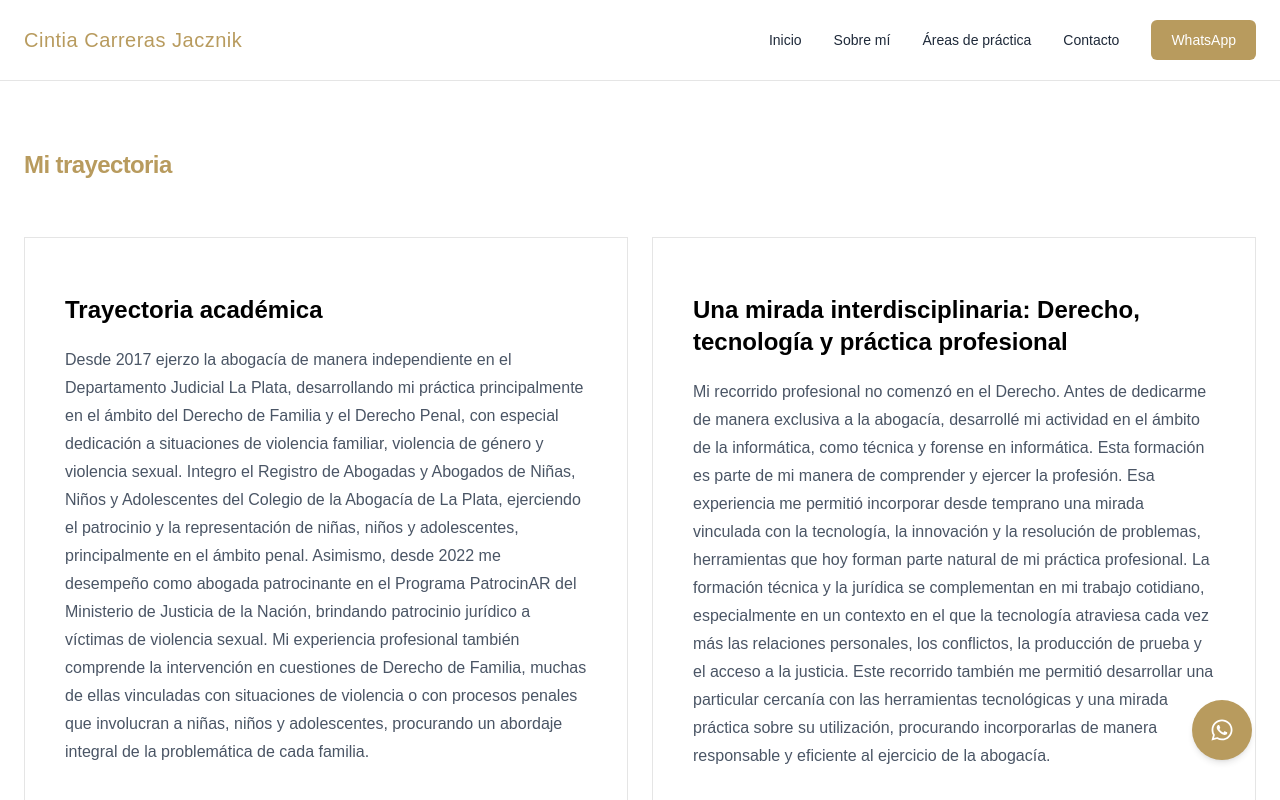
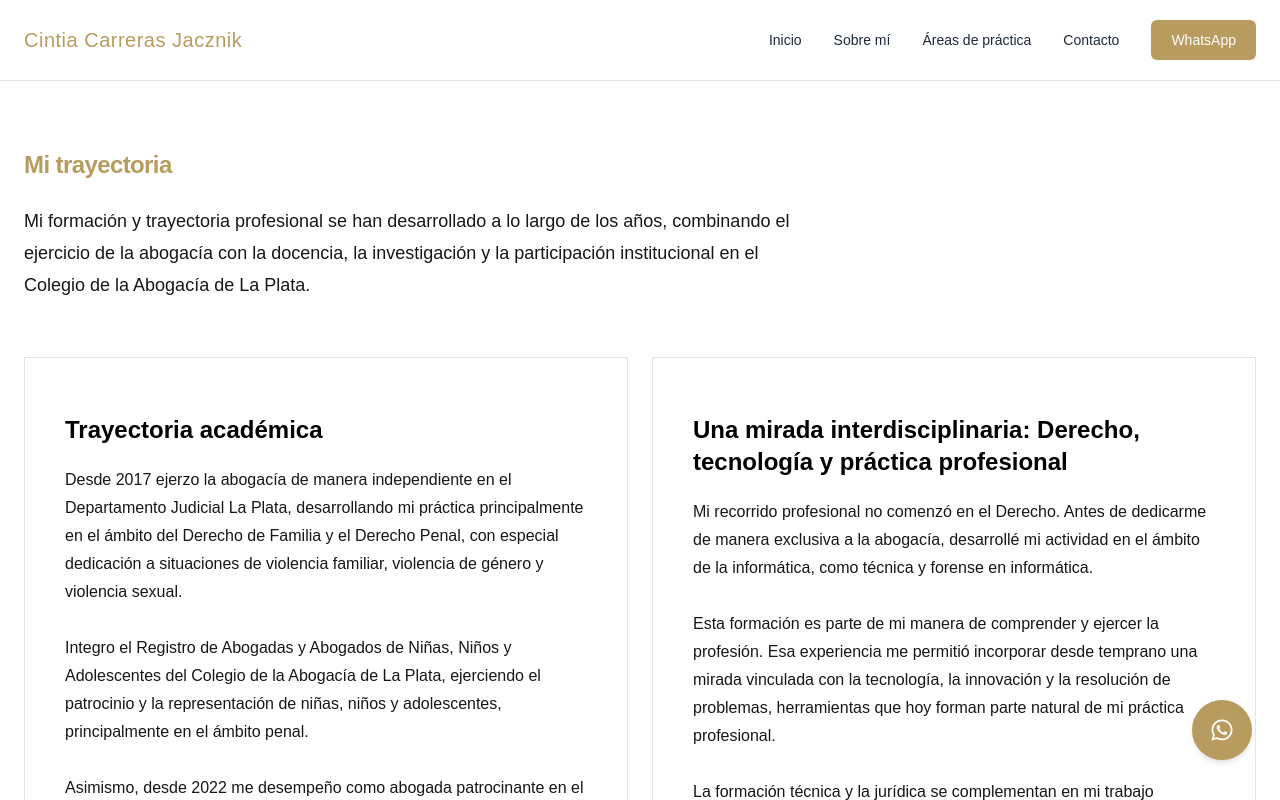
Before and after one commit to juancivardi/estudio-juridico-cintia-carreras, a Next.js app: page /trayectoria in a window 1280 px wide. Shown: the top 800 px of the page. Built offline with nearby package versions, Linux system fonts and the light colour scheme.

Commit message:
Add text to the page trayectoria

```diff
--- a/app/trayectoria/page.tsx
+++ b/app/trayectoria/page.tsx
@@ -13,7 +13,7 @@ export default function TrayectoriaPage() {
             </h1>
 
             <p className="mt-6 text-lg leading-8">
-
+              Mi formación y trayectoria profesional se han desarrollado a lo largo de los años, combinando el ejercicio de la abogacía con la docencia, la investigación y la participación institucional en el Colegio de la Abogacía de La Plata.
             </p>
           </div>
 
@@ -30,7 +30,7 @@ export default function TrayectoriaPage() {
                 </h2>
 
                 {/* Introducción */}
-                <p className="mt-5 leading-7 text-gray-600">
+                <p className="whitespace-pre-line mt-5 leading-7 text-gray-640">
                   {seccion.intro}
                 </p>
 
--- a/data/trayectoria.ts
+++ b/data/trayectoria.ts
@@ -1,22 +1,50 @@
 export const trayectoria = [
   {
     title: "Trayectoria académica",
-    intro: "Desde 2017 ejerzo la abogacía de manera independiente en el Departamento Judicial La Plata, desarrollando mi práctica principalmente en el ámbito del Derecho de Familia y el Derecho Penal, con especial dedicación a situaciones de violencia familiar, violencia de género y violencia sexual. Integro el Registro de Abogadas y Abogados de Niñas, Niños y Adolescentes del Colegio de la Abogacía de La Plata, ejerciendo el patrocinio y la representación de niñas, niños y adolescentes, principalmente en el ámbito penal. Asimismo, desde 2022 me desempeño como abogada patrocinante en el Programa PatrocinAR del Ministerio de Justicia de la Nación, brindando patrocinio jurídico a víctimas de violencia sexual. Mi experiencia profesional también comprende la intervención en cuestiones de Derecho de Familia, muchas de ellas vinculadas con situaciones de violencia o con procesos penales que involucran a niñas, niños y adolescentes, procurando un abordaje integral de la problemática de cada familia."
+    intro: `Desde 2017 ejerzo la abogacía de manera independiente en el Departamento Judicial La Plata, desarrollando mi práctica principalmente en el ámbito del Derecho de Familia y el Derecho Penal, con especial dedicación a situaciones de violencia familiar, violencia de género y violencia sexual.
+
+Integro el Registro de Abogadas y Abogados de Niñas, Niños y Adolescentes del Colegio de la Abogacía de La Plata, ejerciendo el patrocinio y la representación de niñas, niños y adolescentes, principalmente en el ámbito penal.
+
+Asimismo, desde 2022 me desempeño como abogada patrocinante en el Programa PatrocinAR del Ministerio de Justicia de la Nación, brindando patrocinio jurídico a víctimas de violencia sexual.
+
+Mi experiencia profesional también comprende la intervención en cuestiones de Derecho de Familia, muchas de ellas vinculadas con situaciones de violencia o con procesos penales que involucran a niñas, niños y adolescentes, procurando un abordaje integral de la problemática de cada familia.`,
   },
   {
     title: "Una mirada interdisciplinaria: Derecho, tecnología y práctica profesional",
-    intro: "Mi recorrido profesional no comenzó en el Derecho. Antes de dedicarme de manera exclusiva a la abogacía, desarrollé mi actividad en el ámbito de la informática, como técnica y forense en informática. Esta formación es parte de mi manera de comprender y ejercer la profesión. Esa experiencia me permitió incorporar desde temprano una mirada vinculada con la tecnología, la innovación y la resolución de problemas, herramientas que hoy forman parte natural de mi práctica profesional. La formación técnica y la jurídica se complementan en mi trabajo cotidiano, especialmente en un contexto en el que la tecnología atraviesa cada vez más las relaciones personales, los conflictos, la producción de prueba y el acceso a la justicia. Este recorrido también me permitió desarrollar una particular cercanía con las herramientas tecnológicas y una mirada práctica sobre su utilización, procurando incorporarlas de manera responsable y eficiente al ejercicio de la abogacía."
+    intro: `Mi recorrido profesional no comenzó en el Derecho. Antes de dedicarme de manera exclusiva a la abogacía, desarrollé mi actividad en el ámbito de la informática, como técnica y forense en informática.
+
+Esta formación es parte de mi manera de comprender y ejercer la profesión. Esa experiencia me permitió incorporar desde temprano una mirada vinculada con la tecnología, la innovación y la resolución de problemas, herramientas que hoy forman parte natural de mi práctica profesional.
+
+La formación técnica y la jurídica se complementan en mi trabajo cotidiano, especialmente en un contexto en el que la tecnología atraviesa cada vez más las relaciones personales, los conflictos, la producción de prueba y el acceso a la justicia.
+
+Este recorrido también me permitió desarrollar una particular cercanía con las herramientas tecnológicas y una mirada práctica sobre su utilización, procurando incorporarlas de manera responsable y eficiente al ejercicio de la abogacía.`,
   },
   {
     title: "Docencia e investigación",
-    intro: "La docencia y la investigación forman también parte de mi trayectoria profesional. Hasta 2026 me desempeñé como docente de Derecho Internacional Privado en la Facultad de Ciencias Jurídicas y Sociales de la Universidad Nacional de La Plata, participando en proyectos de investigación, congresos y actividades académicas vinculadas con la enseñanza del Derecho. Asimismo, integré la mesa organizadora del Congreso Internacional de Enseñanza del Derecho y participé en distintos espacios vinculados con la formación y la evaluación educativa. Esta trayectoria académica forma parte de una concepción de la profesión basada en la formación permanente, la reflexión y la actualización profesional."
+    intro: `La docencia y la investigación forman también parte de mi trayectoria profesional. Hasta 2026 me desempeñé como docente de Derecho Internacional Privado en la Facultad de Ciencias Jurídicas y Sociales de la Universidad Nacional de La Plata, participando en proyectos de investigación, congresos y actividades académicas vinculadas con la enseñanza del Derecho.
+
+Asimismo, integré la mesa organizadora del Congreso Internacional de Enseñanza del Derecho y participé en distintos espacios vinculados con la formación y la evaluación educativa.
+
+Esta trayectoria académica forma parte de una concepción de la profesión basada en la formación permanente, la reflexión y la actualización profesional.`,
   },
   {
     title: "Trayectoria institucional",
-    intro: "Mi trayectoria institucional se desarrolló principalmente en el ámbito del Colegio de la Abogacía de La Plata, donde participé activamente en distintas comisiones vinculadas con el ejercicio profesional, la administración de justicia y la defensa de los derechos de los justiciables. A lo largo de estos años, participé en la Comisión de la Abogacía Joven y Novel, donde me desempeñé como Secretaria de Actas; en la Comisión de Administración de Justicia, como Secretaria; y en la Comisión del Registro de Abogadas y Abogados de Niñas, Niños y Adolescentes, donde fui Secretaria de Información, Comunicación y Difusión y actualmente me desempeño como Secretaria Académica. Esta participación institucional forma parte de un compromiso sostenido con el ejercicio profesional, el acceso a la justicia y la defensa de los derechos."
+    intro: `Mi trayectoria institucional se desarrolló principalmente en el ámbito del Colegio de la Abogacía de La Plata, donde participé activamente en distintas comisiones vinculadas con el ejercicio profesional, la administración de justicia y la defensa de los derechos de los justiciables.
+
+A lo largo de estos años, participé en la Comisión de la Abogacía Joven y Novel, donde me desempeñé como Secretaria de Actas; en la Comisión de Administración de Justicia, como Secretaria; y en la Comisión del Registro de Abogadas y Abogados de Niñas, Niños y Adolescentes, donde fui Secretaria de Información, Comunicación y Difusión y actualmente me desempeño como Secretaria Académica.
+
+Esta participación institucional forma parte de un compromiso sostenido con el ejercicio profesional, el acceso a la justicia y la defensa de los derechos.`,
   },
   {
     title: "Una trayectoria en permanente construcción",
-    intro: "Entiendo el ejercicio de la abogacía como una profesión que exige formación, experiencia y capacidad para adaptarse a realidades que cambian permanentemente. Mi recorrido profesional, académico, institucional y técnico me ha permitido construir una mirada amplia sobre el Derecho y sobre las distintas situaciones que atraviesan las personas que recurren a la Justicia. La experiencia me ha enseñado que cada caso requiere algo más que el conocimiento de las normas: requiere escuchar, analizar, comprender las particularidades de cada situación y diseñar estrategias jurídicas adecuadas. Desde esa perspectiva, procuro ejercer la profesión con responsabilidad, cercanía y compromiso, poniendo la experiencia y las herramientas adquiridas al servicio de cada persona que confía en mi trabajo. La actualización profesional y la incorporación de nuevas herramientas forman parte de ese compromiso y de mi manera de entender la abogacía: como una práctica que requiere aprendizaje permanente, mirada crítica y capacidad de encontrar respuestas frente a los nuevos desafíos que plantea el Derecho."
-  }
-]
+    intro: `Entiendo el ejercicio de la abogacía como una profesión que exige formación, experiencia y capacidad para adaptarse a realidades que cambian permanentemente.
+
+Mi recorrido profesional, académico, institucional y técnico me ha permitido construir una mirada amplia sobre el Derecho y sobre las distintas situaciones que atraviesan las personas que recurren a la Justicia.
+
+La experiencia me ha enseñado que cada caso requiere algo más que el conocimiento de las normas: requiere escuchar, analizar, comprender las particularidades de cada situación y diseñar estrategias jurídicas adecuadas.
+
+Desde esa perspectiva, procuro ejercer la profesión con responsabilidad, cercanía y compromiso, poniendo la experiencia y las herramientas adquiridas al servicio de cada persona que confía en mi trabajo.
+
+La actualización profesional y la incorporación de nuevas herramientas forman parte de ese compromiso y de mi manera de entender la abogacía: como una práctica que requiere aprendizaje permanente, mirada crítica y capacidad de encontrar respuestas frente a los nuevos desafíos que plantea el Derecho.`,
+  },
+];
```
